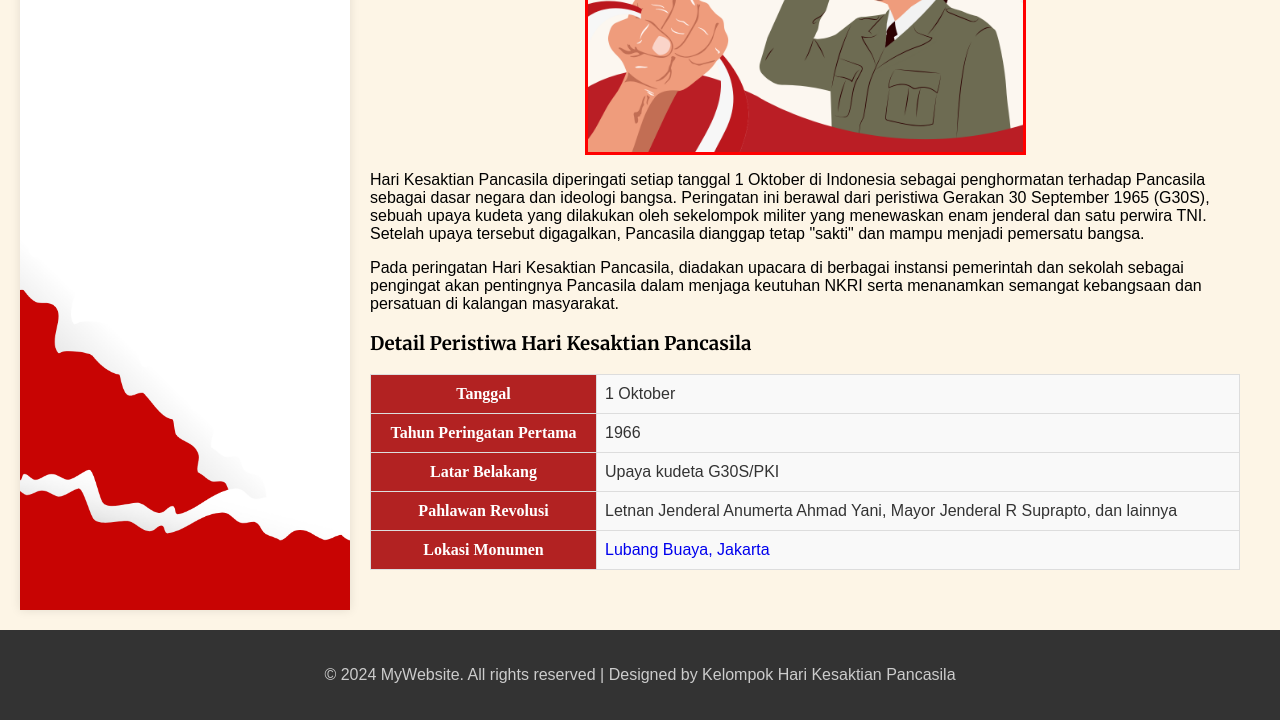
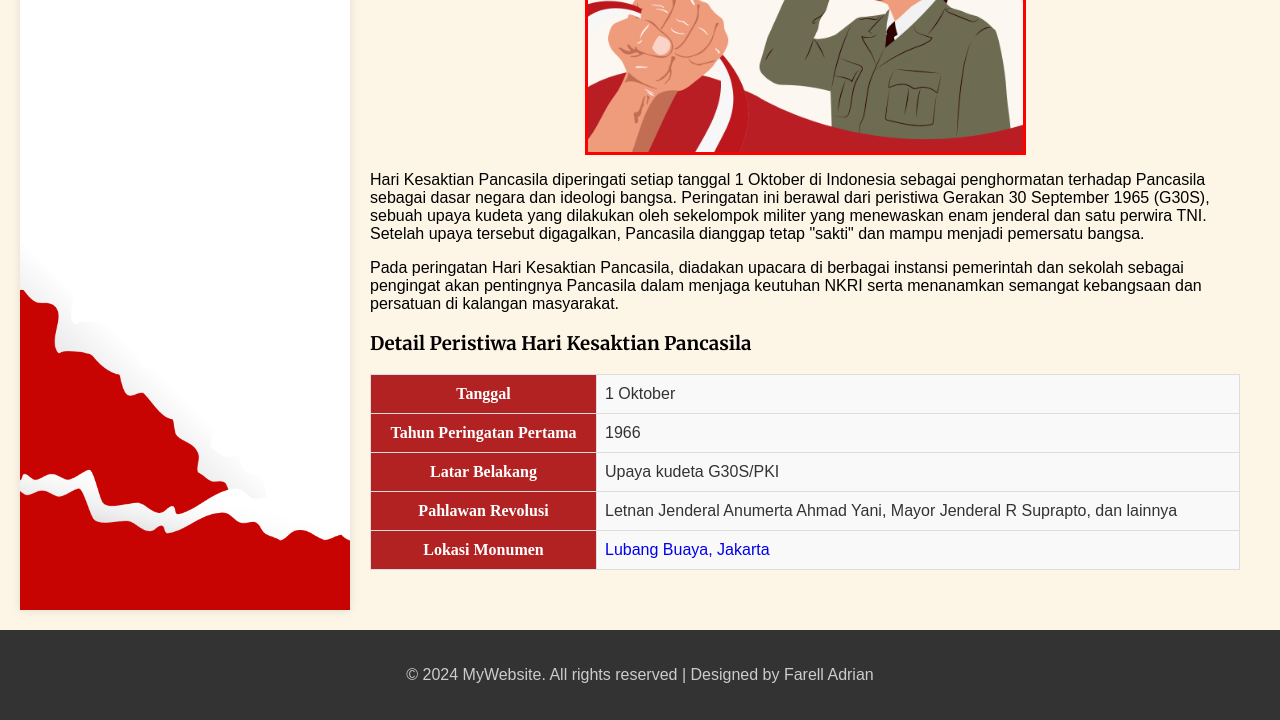
Before and after one commit to farellthealchemist/LKPD2, a plain HTML site: page index.html in a window 1280 px wide. Shown: the part 767-1487 px from the top of the page. Drawn offline with Linux system fonts and the light colour scheme.

Commit message:
Update index.html

```diff
--- a/index.html
+++ b/index.html
@@ -5,7 +5,7 @@
     <meta name="viewport" content="width=device-width, initial-scale=1.0">
     <link href="https://fonts.googleapis.com/css2?family=Merriweather:ital,wght@0,300;0,400;0,700;0,900;1,300;1,400;1,700;1,900&display=swap" rel="stylesheet">
     <link rel="stylesheet" href="style.css">
-    <title>Hari Kesaktian Pancasila</title>
+    <title>Farell Adrian LKPD 2 - Hari Kesaktian Pancasila</title>
 </head>
 <body>
 
@@ -69,7 +69,8 @@
 
 <!-- Footer Section -->
 <footer>
-    <p>&copy; 2024 MyWebsite. All rights reserved | Designed by Kelompok Hari Kesaktian Pancasila</p>
+    <p>&copy; 2024 MyWebsite. All rights reserved | Designed by Farell Adrian
+    </p>
 </footer>
 
 </body>
```
